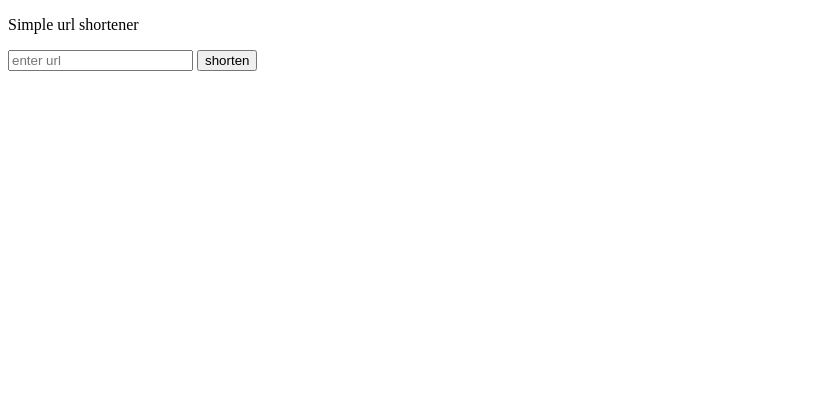
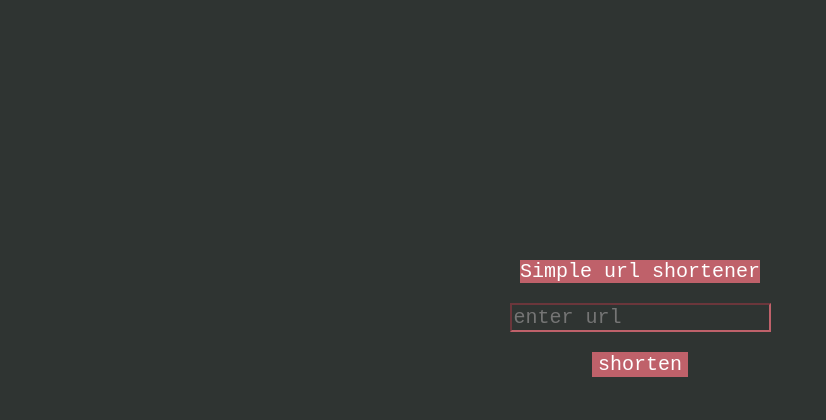
Before and after one commit to 221bye/urlshortener, a plain HTML site: page public/index.html in a window 1280 px wide. Shown: the whole page, without its empty margins (0-826 px from the left). Drawn offline with Linux system fonts and the light colour scheme.

Commit message:
added css

```diff
--- a/public/index.html
+++ b/public/index.html
@@ -4,14 +4,17 @@
         <meta charset="utf-8">
         <title>Shortener</title>
         <meta name="viewport" content="width=device-width, initial-scale=1">
+        <link rel="stylesheet" href="styles.css">
         <!--<link rel="apple-touch-icon" href="/apple-touch-icon.png">-->
         <!-- Place favicon.ico in the root directory -->
     </head>
     <body>
-        <p>Simple url shortener</p>
-        <input id="url" type="text" placeholder="enter url" />
-        <button id="btn">shorten</button>
-        <p id="result"></p>
+        <section>
+            <p>Simple url shortener</p>
+            <input id="url" type="text" placeholder="enter url" />
+            <button id="btn">shorten</button>
+            <p id="result"></p>
+        </section>
     </body>
     <script src="script.js"></script>
 </html>
--- /dev/null
+++ b/public/styles.css
@@ -0,0 +1,43 @@
+body {
+    font-size: 20px;
+    font-family: "Courier New", monospace;
+    display: grid;
+    place-items: center;
+    background-color: #2f3432;
+}
+
+p {
+    background-color: #bf616a;
+    color: #ffffff;
+}
+
+section {
+    position: absolute;
+    top: 30%;
+    display: grid;
+    place-items: center;
+}
+
+input {
+    background-color: #2f3432;
+    border-color: #bf616a;
+    color: #ffffff;
+    font-size: 20px;
+    font-family: inherit;;
+}
+
+button {
+    margin-top: 20px;
+    background-color: #bf616a;
+    border: none;
+    color: #ffffff;
+    text-align: center;
+    text-decoration: none;
+    font-size: 20px;
+    font-family: inherit;
+}
+
+button:active {
+    background-color: #ffffff;
+    color: #2f3432;
+}
```
